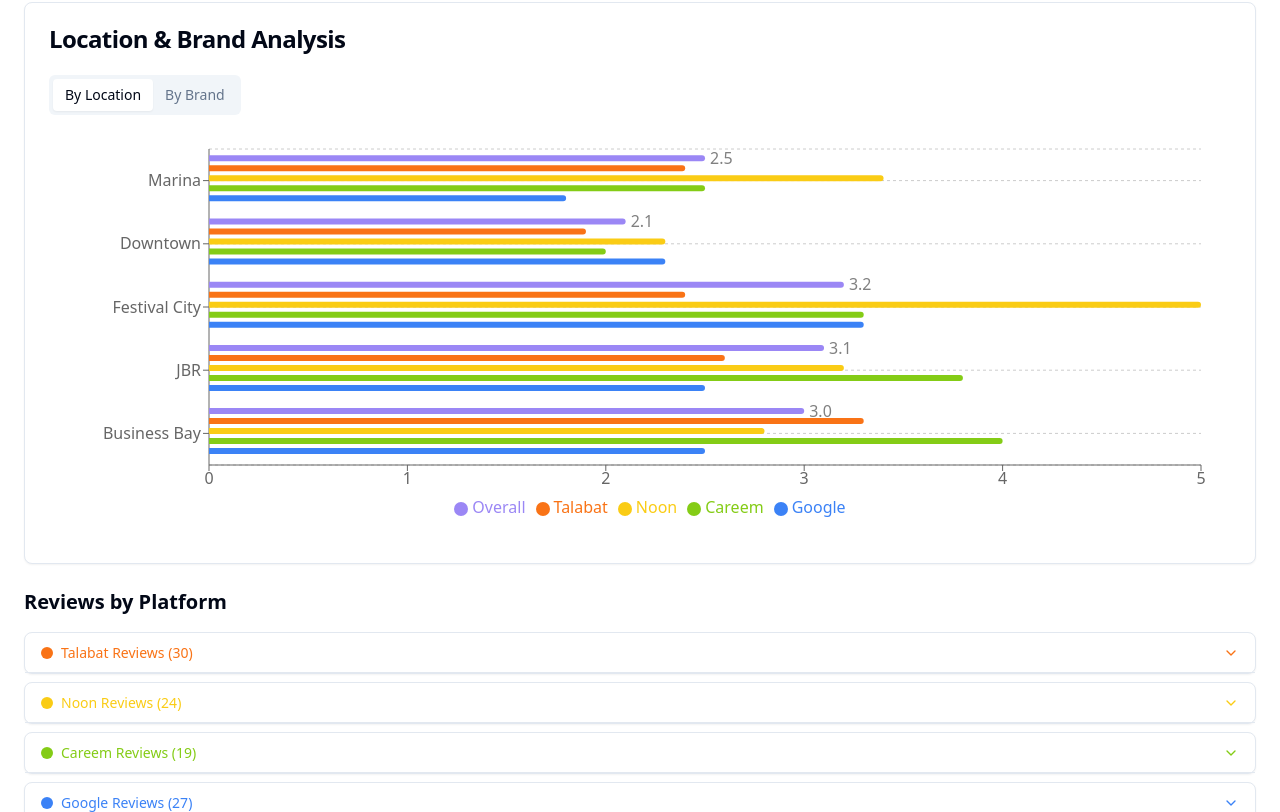
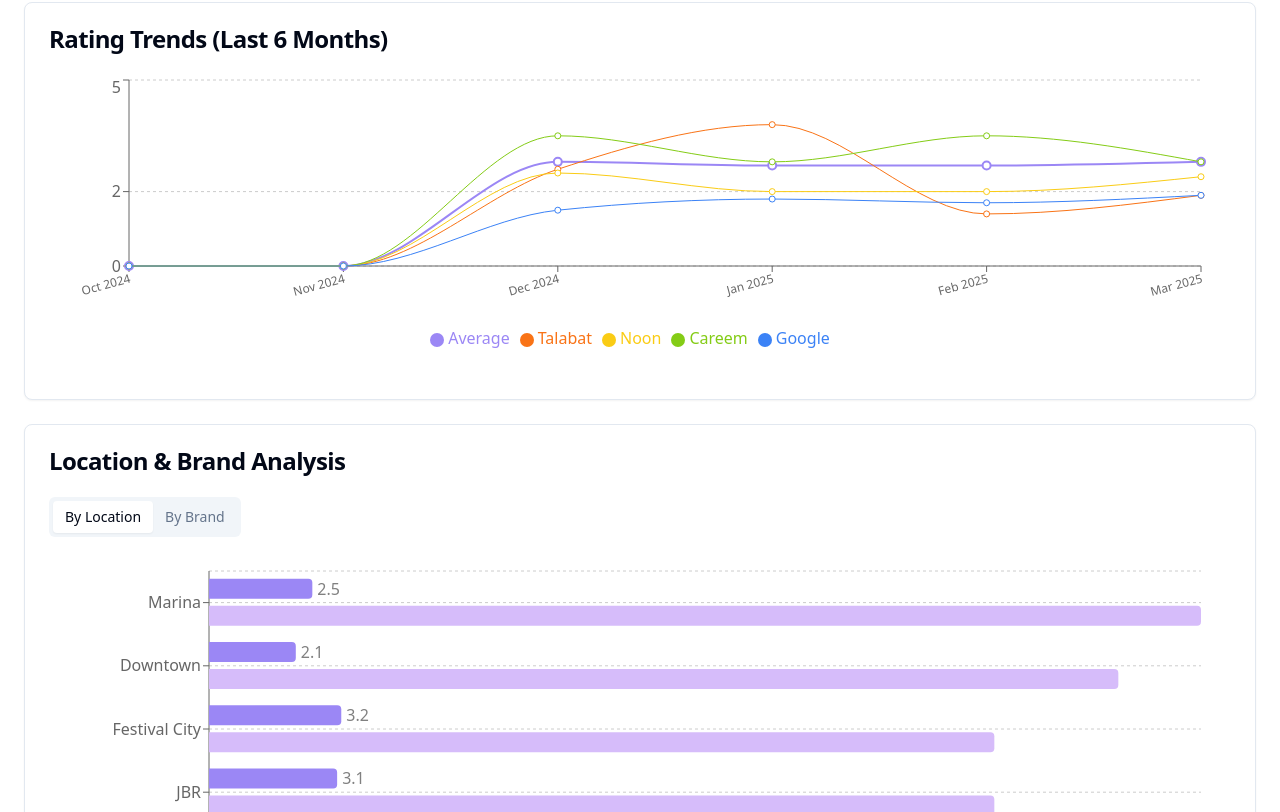
Before and after one commit to AB00k/flavor-feedback-dashboard-33, a React (Vite) app: page / in a window 1280 px wide. Shown: the part 1288-2100 px from the top of the page. Built offline with nearby package versions, Linux system fonts and the light colour scheme.

Commit message:
Enhance dashboard visualizations
- Added a new graph below sentiment analysis.
- Implemented sorting options for platform reviews.
- Improved the readability of location and brand analysis graph.

```diff
--- a/src/components/LocationBrandAnalysis.tsx
+++ b/src/components/LocationBrandAnalysis.tsx
@@ -13,12 +13,8 @@ export function LocationBrandAnalysis({ reviews }: LocationBrandAnalysisProps) {
   const locationData = useMemo(() => {
     const locations = [...new Set(reviews.map((review) => review.location))];
 
-    return locations.map((location) => {
+    const data = locations.map((location) => {
       const locationReviews = reviews.filter((review) => review.location === location);
-      const talabatReviews = locationReviews.filter((review) => review.platform === "talabat");
-      const noonReviews = locationReviews.filter((review) => review.platform === "noon");
-      const careemReviews = locationReviews.filter((review) => review.platform === "careem");
-      const googleReviews = locationReviews.filter((review) => review.platform === "google");
 
       const getAvgRating = (reviews: Review[]) => {
         if (reviews.length === 0) return 0;
@@ -27,25 +23,21 @@ export function LocationBrandAnalysis({ reviews }: LocationBrandAnalysisProps) {
 
       return {
         name: location,
-        Talabat: getAvgRating(talabatReviews),
-        Noon: getAvgRating(noonReviews),
-        Careem: getAvgRating(careemReviews),
-        Google: getAvgRating(googleReviews),
-        Overall: getAvgRating(locationReviews),
-        count: locationReviews.length
+        Rating: getAvgRating(locationReviews),
+        Reviews: locationReviews.length
       };
-    }).sort((a, b) => b.count - a.count).slice(0, 6); // Only show top 6 locations by review count
+    });
+
+    return data
+      .sort((a, b) => b.Reviews - a.Reviews)
+      .slice(0, 5); // Only show top 5 locations by review count
   }, [reviews]);
 
   const brandData = useMemo(() => {
     const brands = [...new Set(reviews.map((review) => review.brand))];
 
-    return brands.map((brand) => {
+    const data = brands.map((brand) => {
       const brandReviews = reviews.filter((review) => review.brand === brand);
-      const talabatReviews = brandReviews.filter((review) => review.platform === "talabat");
-      const noonReviews = brandReviews.filter((review) => review.platform === "noon");
-      const careemReviews = brandReviews.filter((review) => review.platform === "careem");
-      const googleReviews = brandReviews.filter((review) => review.platform === "google");
 
       const getAvgRating = (reviews: Review[]) => {
         if (reviews.length === 0) return 0;
@@ -54,14 +46,14 @@ export function LocationBrandAnalysis({ reviews }: LocationBrandAnalysisProps) {
 
       return {
         name: brand,
-        Talabat: getAvgRating(talabatReviews),
-        Noon: getAvgRating(noonReviews),
-        Careem: getAvgRating(careemReviews),
-        Google: getAvgRating(googleReviews),
-        Overall: getAvgRating(brandReviews),
-        count: brandReviews.length
+        Rating: getAvgRating(brandReviews),
+        Reviews: brandReviews.length
       };
-    }).sort((a, b) => b.count - a.count).slice(0, 6); // Only show top 6 brands by review count
+    });
+
+    return data
+      .sort((a, b) => b.Reviews - a.Reviews)
+      .slice(0, 5); // Only show top 5 brands by review count
   }, [reviews]);
 
   return (
@@ -87,20 +79,16 @@ export function LocationBrandAnalysis({ reviews }: LocationBrandAnalysisProps) {
                   <XAxis type="number" domain={[0, 5]} tickCount={6} />
                   <YAxis dataKey="name" type="category" width={100} />
                   <Tooltip
-                    formatter={(value) => [`${value} stars`, '']}
-                    labelFormatter={(name) => {
-                      const location = locationData.find(loc => loc.name === name);
-                      return `${name} (${location?.count || 0} reviews)`;
-                    }}
+                    formatter={(value, name) => [
+                      name === "Rating" ? `${value} stars` : `${value} reviews`,
+                      name
+                    ]}
                   />
                   <Legend iconType="circle" />
-                  <Bar dataKey="Overall" fill="#9b87f5" radius={[0, 4, 4, 0]} maxBarSize={20}>
-                    <LabelList dataKey="Overall" position="right" formatter={(v: number) => v > 0 ? v.toFixed(1) : ''} />
+                  <Bar dataKey="Rating" fill="#9b87f5" radius={[0, 4, 4, 0]} maxBarSize={20}>
+                    <LabelList dataKey="Rating" position="right" formatter={(v: number) => v > 0 ? v.toFixed(1) : ''} />
                   </Bar>
-                  <Bar dataKey="Talabat" fill="#F97316" radius={[0, 4, 4, 0]} maxBarSize={20} />
-                  <Bar dataKey="Noon" fill="#FACC15" radius={[0, 4, 4, 0]} maxBarSize={20} />
-                  <Bar dataKey="Careem" fill="#84CC16" radius={[0, 4, 4, 0]} maxBarSize={20} />
-                  <Bar dataKey="Google" fill="#3B82F6" radius={[0, 4, 4, 0]} maxBarSize={20} />
+                  <Bar dataKey="Reviews" fill="#D6BCFA" radius={[0, 4, 4, 0]} maxBarSize={20} />
                 </BarChart>
               </ResponsiveContainer>
             </div>
@@ -117,20 +105,16 @@ export function LocationBrandAnalysis({ reviews }: LocationBrandAnalysisProps) {
                   <XAxis type="number" domain={[0, 5]} tickCount={6} />
                   <YAxis dataKey="name" type="category" width={100} />
                   <Tooltip
-                    formatter={(value) => [`${value} stars`, '']}
-                    labelFormatter={(name) => {
-                      const brand = brandData.find(b => b.name === name);
-                      return `${name} (${brand?.count || 0} reviews)`;
-                    }}
+                    formatter={(value, name) => [
+                      name === "Rating" ? `${value} stars` : `${value} reviews`,
+                      name
+                    ]}
                   />
                   <Legend iconType="circle" />
-                  <Bar dataKey="Overall" fill="#9b87f5" radius={[0, 4, 4, 0]} maxBarSize={20}>
-                    <LabelList dataKey="Overall" position="right" formatter={(v: number) => v > 0 ? v.toFixed(1) : ''} />
+                  <Bar dataKey="Rating" fill="#9b87f5" radius={[0, 4, 4, 0]} maxBarSize={20}>
+                    <LabelList dataKey="Rating" position="right" formatter={(v: number) => v > 0 ? v.toFixed(1) : ''} />
                   </Bar>
-                  <Bar dataKey="Talabat" fill="#F97316" radius={[0, 4, 4, 0]} maxBarSize={20} />
-                  <Bar dataKey="Noon" fill="#FACC15" radius={[0, 4, 4, 0]} maxBarSize={20} />
-                  <Bar dataKey="Careem" fill="#84CC16" radius={[0, 4, 4, 0]} maxBarSize={20} />
-                  <Bar dataKey="Google" fill="#3B82F6" radius={[0, 4, 4, 0]} maxBarSize={20} />
+                  <Bar dataKey="Reviews" fill="#D6BCFA" radius={[0, 4, 4, 0]} maxBarSize={20} />
                 </BarChart>
               </ResponsiveContainer>
             </div>
--- a/src/components/ReviewDashboard.tsx
+++ b/src/components/ReviewDashboard.tsx
@@ -5,6 +5,7 @@ import { SentimentChart } from "@/components/SentimentChart";
 import { TopReviews } from "@/components/TopReviews";
 import { PlatformReviews } from "@/components/PlatformReviews";
 import { LocationBrandAnalysis } from "@/components/LocationBrandAnalysis";
+import { ReviewTrendChart } from "@/components/ReviewTrendChart";
 import {
   Review,
   generateMockReviews,
@@ -86,6 +87,10 @@ export default function ReviewDashboard() {
       </div>
 
       <div className="grid gap-6 mb-6">
+        <ReviewTrendChart reviews={reviews} />
+      </div>
+
+      <div className="grid gap-6 mb-6">
         <LocationBrandAnalysis reviews={reviews} />
       </div>
 
--- /dev/null
+++ b/src/components/ReviewTrendChart.tsx
@@ -0,0 +1,125 @@
+
+import { useMemo } from "react";
+import { LineChart, Line, XAxis, YAxis, CartesianGrid, Tooltip, Legend, ResponsiveContainer } from "recharts";
+import { Card, CardContent, CardHeader, CardTitle } from "@/components/ui/card";
+import { Review } from "@/services/mockData";
+
+interface ReviewTrendChartProps {
+  reviews: Review[];
+}
+
+export function ReviewTrendChart({ reviews }: ReviewTrendChartProps) {
+  const chartData = useMemo(() => {
+    // Create a map to store reviews by month
+    const reviewsByMonth = new Map<string, {
+      month: string,
+      talabat: number,
+      noon: number,
+      careem: number,
+      google: number,
+      average: number,
+      count: number
+    }>();
+
+    // Get last 6 months
+    const today = new Date();
+    for (let i = 5; i >= 0; i--) {
+      const date = new Date(today);
+      date.setMonth(today.getMonth() - i);
+      const monthYear = `${date.toLocaleString('default', { month: 'short' })} ${date.getFullYear()}`;
+      reviewsByMonth.set(monthYear, {
+        month: monthYear,
+        talabat: 0,
+        noon: 0,
+        careem: 0,
+        google: 0,
+        average: 0,
+        count: 0
+      });
+    }
+
+    // Group reviews by month and calculate average ratings
+    reviews.forEach(review => {
+      const date = new Date(review.date);
+      const monthYear = `${date.toLocaleString('default', { month: 'short' })} ${date.getFullYear()}`;
+
+      if (reviewsByMonth.has(monthYear)) {
+        const monthData = reviewsByMonth.get(monthYear)!;
+
+        // Update platform-specific data
+        if (review.platform === 'talabat') monthData.talabat =
+          (monthData.talabat * (monthData.count > 0 ? 1 : 0) + review.rating) /
+          ((monthData.count > 0 ? 1 : 0) + 1);
+        else if (review.platform === 'noon') monthData.noon =
+          (monthData.noon * (monthData.count > 0 ? 1 : 0) + review.rating) /
+          ((monthData.count > 0 ? 1 : 0) + 1);
+        else if (review.platform === 'careem') monthData.careem =
+          (monthData.careem * (monthData.count > 0 ? 1 : 0) + review.rating) /
+          ((monthData.count > 0 ? 1 : 0) + 1);
+        else if (review.platform === 'google') monthData.google =
+          (monthData.google * (monthData.count > 0 ? 1 : 0) + review.rating) /
+          ((monthData.count > 0 ? 1 : 0) + 1);
+
+        // Update average
+        monthData.average = ((monthData.average * monthData.count) + review.rating) / (monthData.count + 1);
+        monthData.count += 1;
+
+        reviewsByMonth.set(monthYear, monthData);
+      }
+    });
+
+    // Convert map to array
+    return Array.from(reviewsByMonth.values()).map(data => ({
+      month: data.month,
+      Talabat: parseFloat(data.talabat.toFixed(1)),
+      Noon: parseFloat(data.noon.toFixed(1)),
+      Careem: parseFloat(data.careem.toFixed(1)),
+      Google: parseFloat(data.google.toFixed(1)),
+      Average: parseFloat(data.average.toFixed(1))
+    }));
+  }, [reviews]);
+
+  return (
+    <Card>
+      <CardHeader>
+        <CardTitle>Rating Trends (Last 6 Months)</CardTitle>
+      </CardHeader>
+      <CardContent>
+        <div className="h-[300px]">
+          <ResponsiveContainer width="100%" height="100%">
+            <LineChart
+              data={chartData}
+              margin={{ top: 5, right: 30, left: 20, bottom: 25 }}
+            >
+              <CartesianGrid strokeDasharray="3 3" vertical={false} />
+              <XAxis
+                dataKey="month"
+                angle={-15}
+                textAnchor="end"
+                height={60}
+                tick={{ fontSize: 12 }}
+              />
+              <YAxis domain={[0, 5]} />
+              <Tooltip
+                formatter={(value) => [`${value} stars`, '']}
+              />
+              <Legend iconType="circle" />
+              <Line
+                type="monotone"
+                dataKey="Average"
+                stroke="#9b87f5"
+                strokeWidth={2}
+                dot={{ r: 4 }}
+                activeDot={{ r: 6 }}
+              />
+              <Line type="monotone" dataKey="Talabat" stroke="#F97316" />
+              <Line type="monotone" dataKey="Noon" stroke="#FACC15" />
+              <Line type="monotone" dataKey="Careem" stroke="#84CC16" />
+              <Line type="monotone" dataKey="Google" stroke="#3B82F6" />
+            </LineChart>
+          </ResponsiveContainer>
+        </div>
+      </CardContent>
+    </Card>
+  );
+}
```
Also changed, not shown: src/components/PlatformReviews.tsx (+63 -9 lines).
